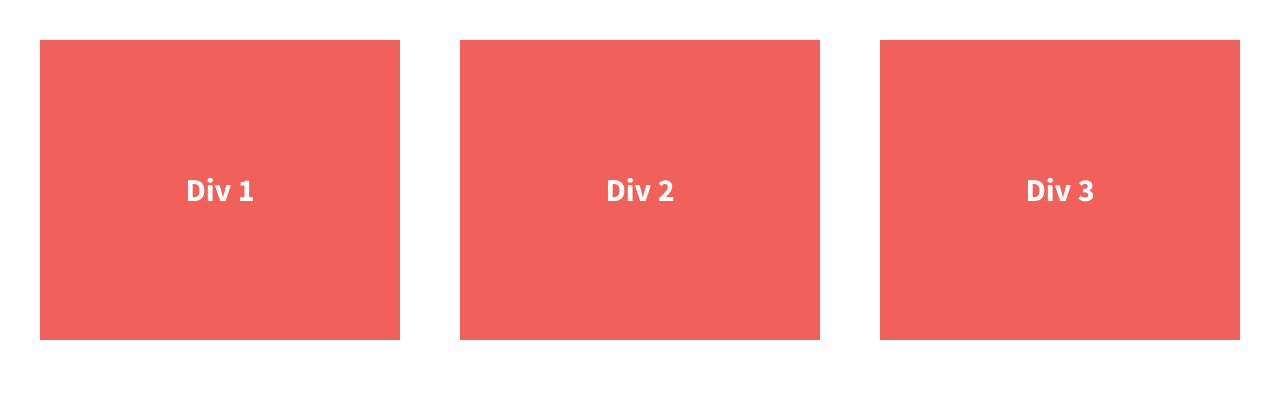
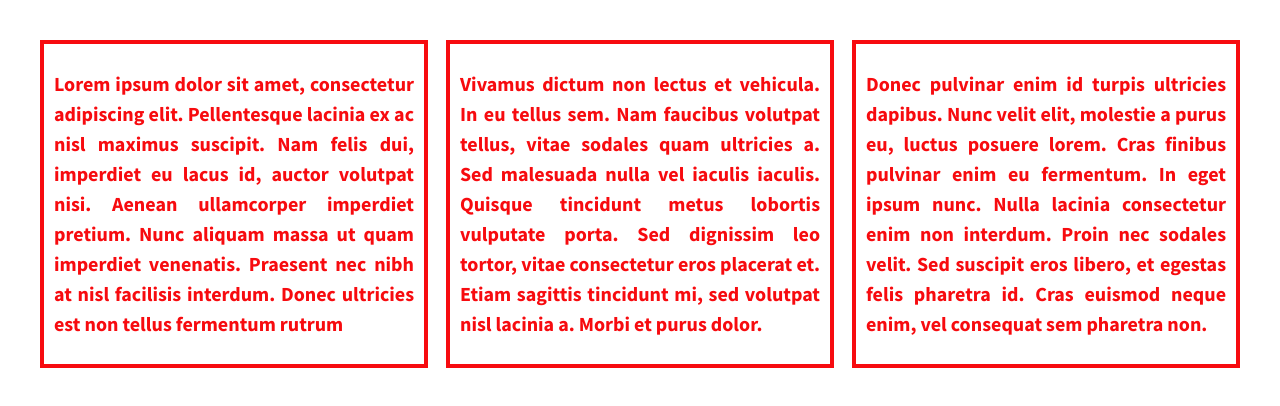
Before and after one commit to SethIXavier/divs-flexbox-code, a plain HTML site: page index.html in a window 1280 px wide. Drawn offline with nearby package versions, Linux system fonts and the light colour scheme.

Commit message:
styling edits

```diff
--- a/css/main.css
+++ b/css/main.css
@@ -117,15 +117,18 @@ body {
 
 .div-1, .div-2, .div-3 {
   /*give the divs a width of 30%, add display:flex, set justify-content and align-items to center*/
-  color: #fff;
+  color: #F70B0F;
   line-height: 1.5em;
-  font-size: 1.6em;
-  background-color: #f16059;
+  font-size: 1em;
+  background-color: #fff;
   height: 300px;
   display: flex;
   width: 30%;
   justify-content: center;
   align-items: center;
+  border: solid #F70B0F 4px;
+  padding: 10px;
+  text-align: justify;
 }
 
 
--- a/index.html
+++ b/index.html
@@ -23,13 +23,13 @@
 
         <section class="wrapper">
             <div class="div-1">
-                Div 1
+                <p>Lorem ipsum dolor sit amet, consectetur adipiscing elit. Pellentesque lacinia ex ac nisl maximus suscipit. Nam felis dui, imperdiet eu lacus id, auctor volutpat nisi. Aenean ullamcorper imperdiet pretium. Nunc aliquam massa ut quam imperdiet venenatis. Praesent nec nibh at nisl facilisis interdum. Donec ultricies est non tellus fermentum rutrum</p>
             </div>
             <div class="div-2">
-                Div 2
+                <p>Vivamus dictum non lectus et vehicula. In eu tellus sem. Nam faucibus volutpat tellus, vitae sodales quam ultricies a. Sed malesuada nulla vel iaculis iaculis. Quisque tincidunt metus lobortis vulputate porta. Sed dignissim leo tortor, vitae consectetur eros placerat et. Etiam sagittis tincidunt mi, sed volutpat nisl lacinia a. Morbi et purus dolor.</p>
             </div>
             <div class="div-3">
-                Div 3
+                <p>Donec pulvinar enim id turpis ultricies dapibus. Nunc velit elit, molestie a purus eu, luctus posuere lorem. Cras finibus pulvinar enim eu fermentum. In eget ipsum nunc. Nulla lacinia consectetur enim non interdum. Proin nec sodales velit. Sed suscipit eros libero, et egestas felis pharetra id. Cras euismod neque enim, vel consequat sem pharetra non.</p>
             </div>
         </section>
 
```
